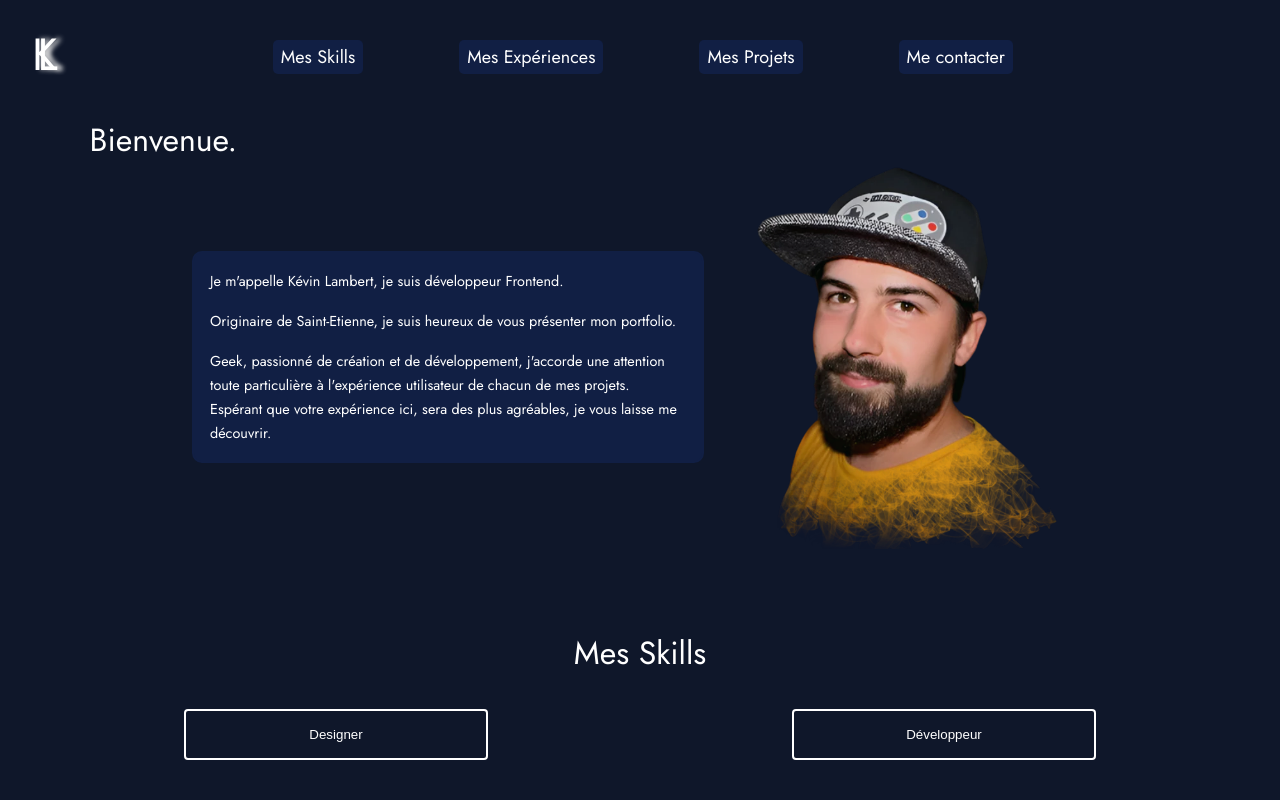
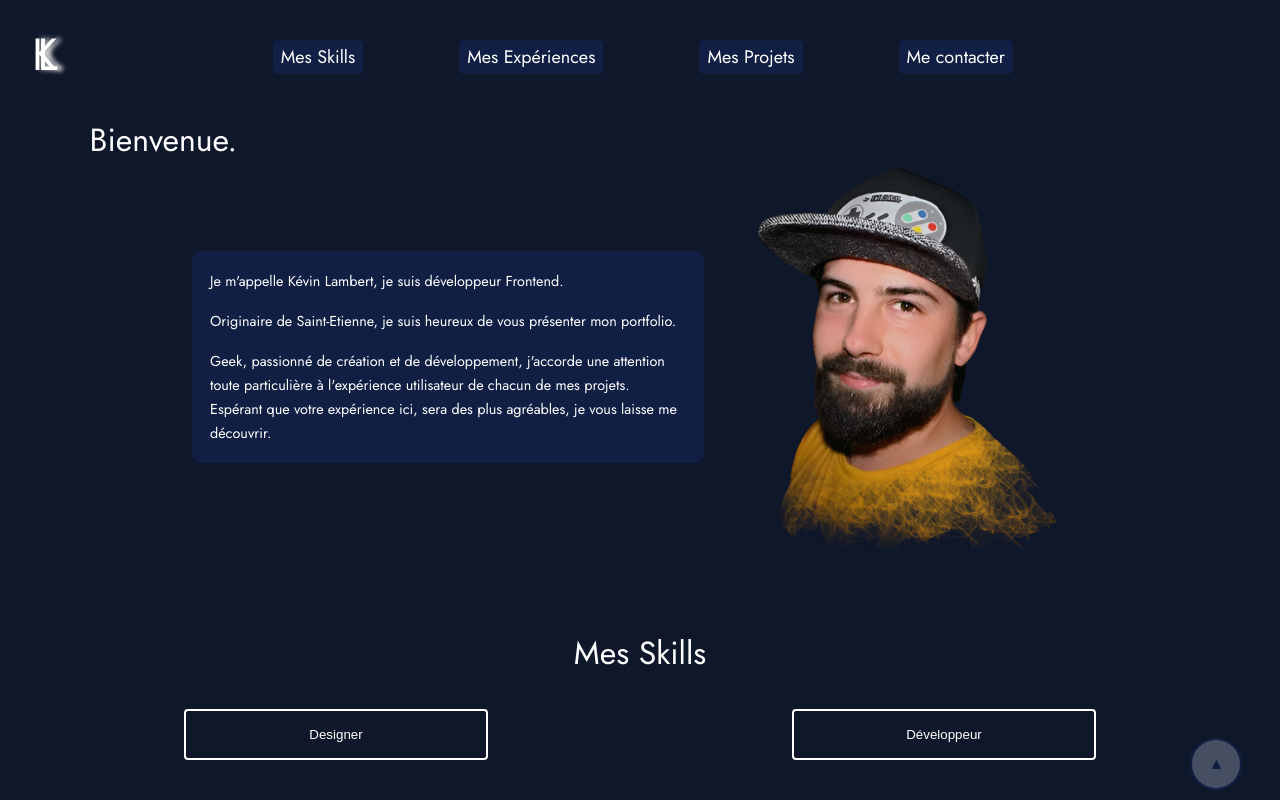
Before and after one commit to lambertkevin42/Portfolio-Ts, a React (Create React App) app: page / in a window 1280 px wide. Shown: the top 800 px of the page. Built offline with nearby package versions, Linux system fonts and the light colour scheme.

Commit message:
component ToTop created and done / just about UX bonus

```diff
--- a/src/components/App/App.tsx
+++ b/src/components/App/App.tsx
@@ -8,6 +8,7 @@ import MyExperience from '../MyExperience/MyExperience';
 import Project from '../Project/Project';
 import Contact from '../Contact/Contact';
 import './app.scss';
+import ToTop from '../ToTop/ToTop';
 
 const App: React.FC = () => {
   const location = useLocation();
@@ -23,6 +24,7 @@ const App: React.FC = () => {
   return (
     <div className="app">
       <Header />
+      <ToTop />
       <MyCard
         title="Bienvenue."
         textUp="Je m'appelle Kévin Lambert, je suis développeur Frontend."
--- a/src/components/MyExperience/myexperience.scss
+++ b/src/components/MyExperience/myexperience.scss
@@ -9,6 +9,7 @@
     padding-top: vars.$gutter*2;
     &-title{
         font-size: 2rem;
+
     }
     gap: vars.$gutter*1.5;
 }
--- a/src/components/Project/project.scss
+++ b/src/components/Project/project.scss
@@ -10,6 +10,7 @@
     gap: vars.$gutter*1.5;
     &-title{
         font-size: 2rem;
+
     }
 }
 
--- /dev/null
+++ b/src/components/ToTop/ToTop.tsx
@@ -0,0 +1,18 @@
+import './totop.scss';
+
+const ToTop: React.FC = () => {
+  return (
+    <div className="totop">
+      <div
+        className="totop-content"
+        onClick={() => {
+          window.scrollTo({ top: 0, left: 0, behavior: 'smooth' });
+        }}
+      >
+        &#9650;
+      </div>
+    </div>
+  );
+};
+
+export default ToTop;
--- /dev/null
+++ b/src/components/ToTop/totop.scss
@@ -0,0 +1,33 @@
+@use  'src/styles/vars.scss';
+
+.totop {
+  display: flex;
+  flex-direction: row;
+  position: fixed;
+  bottom: 10px;
+  right: 10px;
+  cursor: pointer;
+
+  &-content {
+    padding: vars.$gutter;
+    border-radius: 50px;
+    background-color: rgba(199, 207, 228, 0.3);
+    color: vars.$dark;
+    font-size: 2vh;
+    font-weight: bold;
+    border: 2px solid vars.$dark;
+  }
+}
+
+
+
+@media (min-width:768px) {
+  .totop {
+    width: 7%;
+    right: 0;
+
+    &-content {
+      padding: vars.$gutter;
+    }
+  }
+}
```
